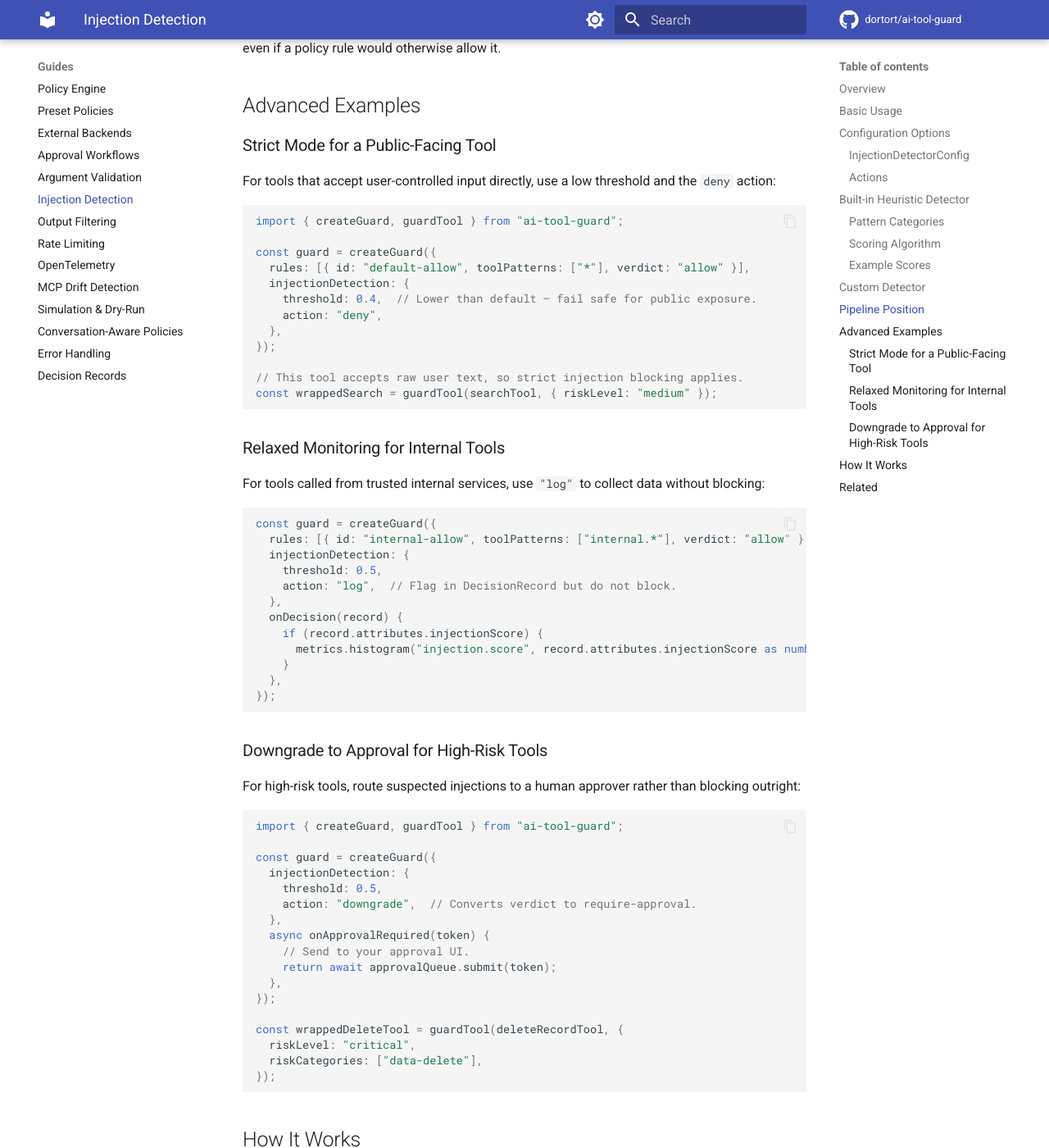
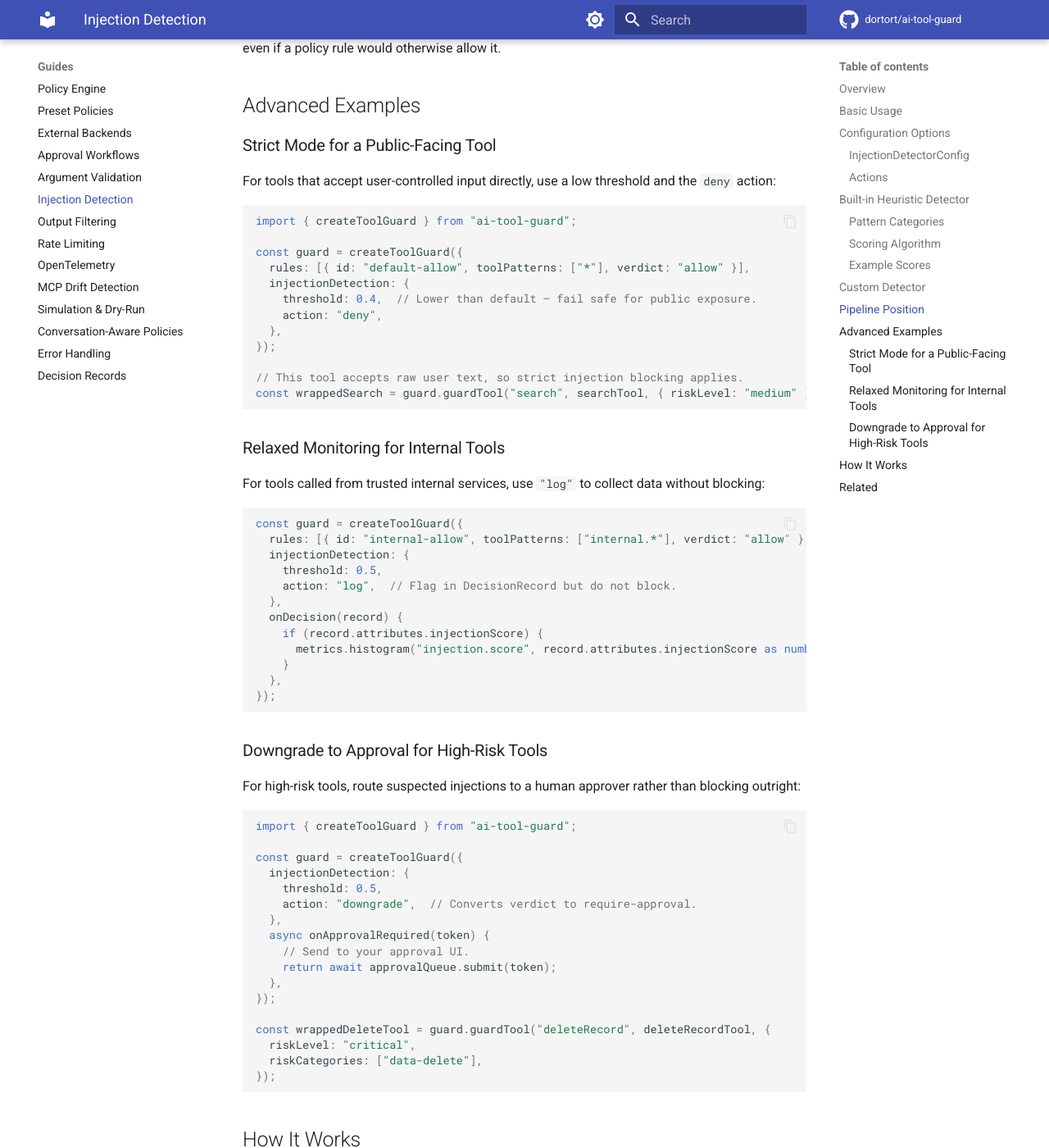
Before and after one commit to dortort/ai-tool-guard, an MkDocs documentation site: the page built from docs/guides/injection-detection.md, in a window 1280 px wide and 1400 px high, scrolled down 4297 px. Shown: the whole window at 82% size. Built offline with MkDocs 1.6.1 and Material for MkDocs 9.7.7, drawn with Linux system fonts in a browser that asks for light colours; comment, search, counter and statistics services are not loaded; some of the changed text lies outside the part shown.

Commit message:
docs: fix incorrect API names in guide snippets (createGuard → createToolGuard)
Address PR review: guide code examples used non-existent createGuard and
standalone guardTool imports. Replace with the actual public API names
createToolGuard and guard.guardTool(name, tool, config) across all
affected guides (argument validation, injection detection, output
filtering, rate limiting).

Co-Authored-By: Claude Opus 4.6 <noreply@anthropic.com>

````diff
--- a/docs/guides/injection-detection.md
+++ b/docs/guides/injection-detection.md
@@ -7,9 +7,9 @@ Prompt injection is the primary attack vector against AI agents: an adversary em
 The injection check runs first in the evaluation pipeline. It scores the tool arguments for adversarial patterns and, depending on configuration, either blocks the call outright, downgrades it to require human approval, or logs it and proceeds. The check is optional and opt-in: configure `injectionDetection` on `GuardOptions` to enable it.
 
 ```typescript
-import { createGuard } from "ai-tool-guard";
+import { createToolGuard } from "ai-tool-guard";
 
-const guard = createGuard({
+const guard = createToolGuard({
   rules: [{ id: "allow-low", toolPatterns: ["*"], verdict: "allow" }],
   injectionDetection: {
     threshold: 0.5,
@@ -23,9 +23,9 @@ const guard = createGuard({
 Pass an `InjectionDetectorConfig` as `injectionDetection` in `GuardOptions`. The check applies to every tool call managed by that guard instance.
 
 ```typescript
-import { createGuard } from "ai-tool-guard";
+import { createToolGuard } from "ai-tool-guard";
 
-const guard = createGuard({
+const guard = createToolGuard({
   rules: [/* ... */],
   injectionDetection: {
     threshold: 0.6,   // suspicion score required to trigger
@@ -95,9 +95,9 @@ The final score is clamped to `[0, 1]`.
 Replace the built-in heuristic with your own scoring function — including an LLM-as-judge approach — by providing `detect`:
 
 ```typescript
-import { createGuard } from "ai-tool-guard";
+import { createToolGuard } from "ai-tool-guard";
 
-const guard = createGuard({
+const guard = createToolGuard({
   injectionDetection: {
     threshold: 0.7,
     action: "deny",
@@ -148,9 +148,9 @@ This ordering means an injection-flagged call never reaches policy evaluation or
 For tools that accept user-controlled input directly, use a low threshold and the `deny` action:
 
 ```typescript
-import { createGuard, guardTool } from "ai-tool-guard";
+import { createToolGuard } from "ai-tool-guard";
 
-const guard = createGuard({
+const guard = createToolGuard({
   rules: [{ id: "default-allow", toolPatterns: ["*"], verdict: "allow" }],
   injectionDetection: {
     threshold: 0.4,  // Lower than default — fail safe for public exposure.
@@ -159,7 +159,7 @@ const guard = createGuard({
 });
 
 // This tool accepts raw user text, so strict injection blocking applies.
-const wrappedSearch = guardTool(searchTool, { riskLevel: "medium" });
+const wrappedSearch = guard.guardTool("search", searchTool, { riskLevel: "medium" });
 ```
 
 ### Relaxed Monitoring for Internal Tools
@@ -167,7 +167,7 @@ const wrappedSearch = guardTool(searchTool, { riskLevel: "medium" });
 For tools called from trusted internal services, use `"log"` to collect data without blocking:
 
 ```typescript
-const guard = createGuard({
+const guard = createToolGuard({
   rules: [{ id: "internal-allow", toolPatterns: ["internal.*"], verdict: "allow" }],
   injectionDetection: {
     threshold: 0.5,
@@ -186,9 +186,9 @@ const guard = createGuard({
 For high-risk tools, route suspected injections to a human approver rather than blocking outright:
 
 ```typescript
-import { createGuard, guardTool } from "ai-tool-guard";
+import { createToolGuard } from "ai-tool-guard";
 
-const guard = createGuard({
+const guard = createToolGuard({
   injectionDetection: {
     threshold: 0.5,
     action: "downgrade",  // Converts verdict to require-approval.
@@ -199,7 +199,7 @@ const guard = createGuard({
   },
 });
 
-const wrappedDeleteTool = guardTool(deleteRecordTool, {
+const wrappedDeleteTool = guard.guardTool("deleteRecord", deleteRecordTool, {
   riskLevel: "critical",
   riskCategories: ["data-delete"],
 });
````
Also changed, not shown: docs/guides/argument-validation.md (+7 -5 lines), docs/guides/output-filtering.md (+8 -3 lines), docs/guides/rate-limiting.md (+10 -8 lines).
